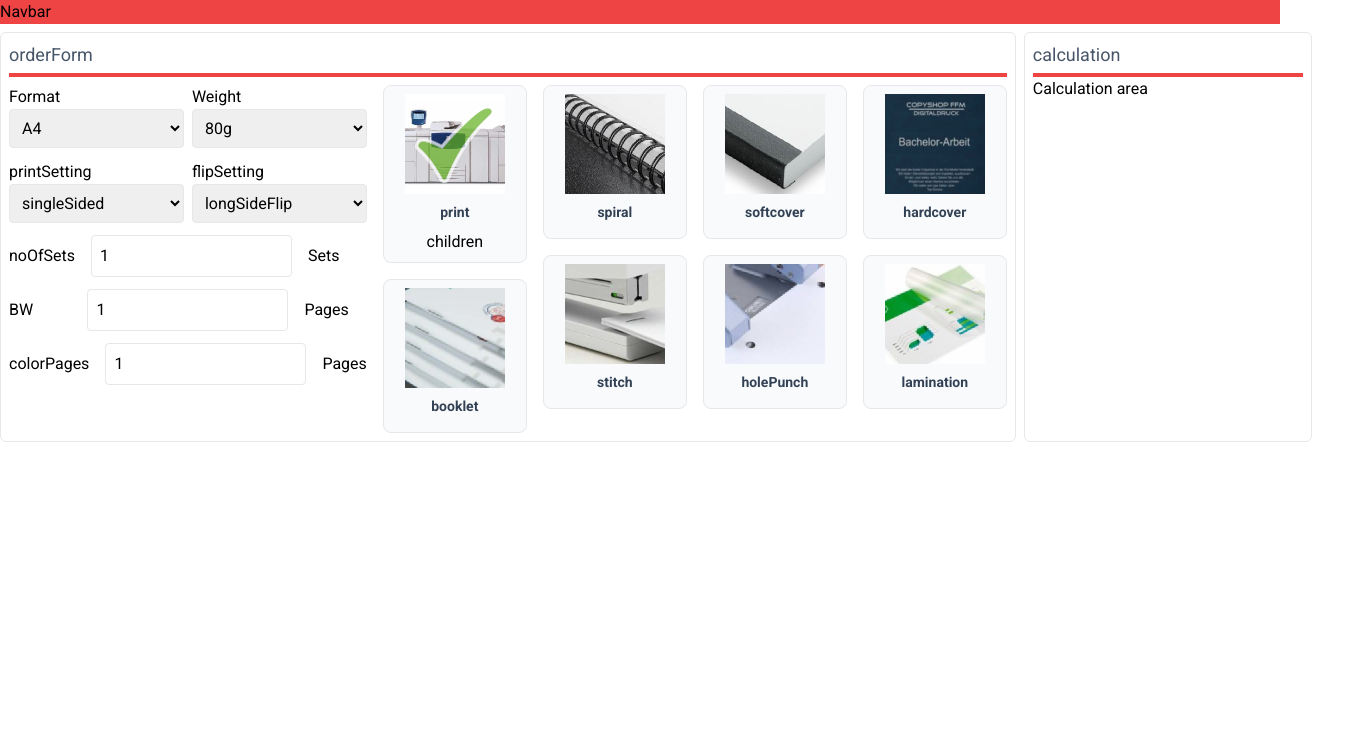
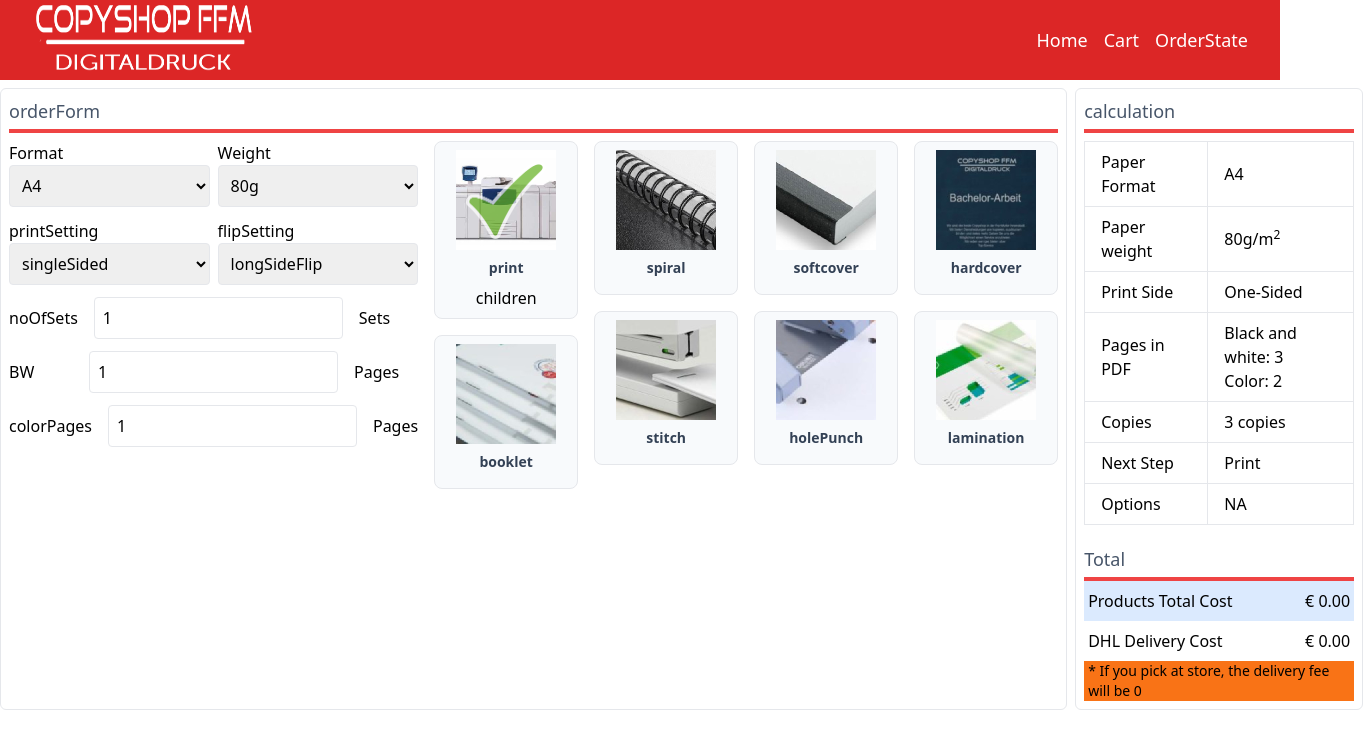
Before and after one commit to Fair-Technology/CopyshopFFM-ReactJS, a React (Vite) app: page / in a window 1280 px wide. Shown: the top 748 px of the page, 1363 px wide, since content can reach past the window. Built offline with nearby package versions, Linux system fonts and the light colour scheme.

Commit message:
Nav component added
Move nav to component in App.tsx

Move component folder under source

new-branch and correct some error in Nav

COP-5: calulation part

```diff
--- a/src/App.tsx
+++ b/src/App.tsx
@@ -1,5 +1,5 @@
 import ContentArea from "./components/contentArea";
-import "./App.css";
+import Navbar from "./components/Navbar";
 
 function App() {
   return (
@@ -11,7 +11,3 @@ function App() {
 }
 
 export default App;
-
-const Navbar = () => {
-  return <div className="bg-red-500">Navbar</div>;
-};
--- a/src/components/Navbar.tsx
+++ b/src/components/Navbar.tsx
@@ -1,6 +1,8 @@
+import logoImg from '../assets/Copyshop-FFM-Logo_img.png'
+
 const Navbar = () => {
   return (
-    <div className="container bg-red-500 mx-auto flex justify-between items-center h-20">
+    <div className="container bg-red-600 mx-auto flex justify-between items-center h-20">
       <Logo />
       <NavList />
     </div>
@@ -11,22 +13,21 @@ const Navbar = () => {
 export default Navbar
 
 const Logo = () => {
-  return <div className="pl-20">Logo img here</div>
+  return <div className="pl-8 w-64 h-24 ">
+    <img className="w-64 h-24 " src={logoImg} alt="Logo" />
+  </div>
 
  }
 
 const NavList = () => {
   return (
-    <ul className="flex space-x-3 pr-20">
-    <NavListItem page ='Home'/>
+    <ul className="flex gap-4 pr-8 text-lg text-white">
+    <NavListItem page ='Home' />
     <NavListItem page ='Cart'/>
     <NavListItem page ='OrderState'/>
     </ul>
   )
-
- }
-
-
- const NavListItem = (props:{page:String,}) =>{
-  return (<li>{props.page}</li>)
 }
+ const NavListItem = ({page}:{page:string}) =>{
+  return (<li>{page}</li>)
+}
--- a/src/components/calculationArea.tsx
+++ b/src/components/calculationArea.tsx
@@ -1,7 +1,82 @@
-import React from "react";
+import Heading from "./heading";
 
 const CalculationArea = () => {
-  return <div>Calculation area</div>;
+  return <div>
+    <FormInfoList />
+
+    <div className="pt-3">
+      <Heading text="Total" />
+      <CostSum />
+    </div>
+
+  </div>;
 };
 
 export default CalculationArea;
+
+const FormInfoList = () => {
+  return <div className="py-2">
+    <table className="min-w-full bg-white border border-gray-200">
+      <tbody>
+        <tr>
+          <td className="py-2 px-4 border-b border-gray-200">Paper Format</td>
+          <td className="py-2 px-4 border-b border-l border-gray-200">A4</td>
+        </tr>
+        <tr>
+          <td className="py-2 px-4 border-b border-gray-200">Paper weight</td>
+          <td className="py-2 px-4 border-b border-l border-gray-200">80g/m<sup>2</sup></td>
+        </tr>
+        <tr>
+          <td className="py-2 px-4 border-b border-gray-200">Print Side</td>
+          <td className="py-2 px-4 border-b border-l border-gray-200">One-Sided</td>
+        </tr>
+        <tr>
+          <td className="py-2 px-4 border-b border-gray-200">Pages in PDF</td>
+          <td className="py-2 px-4 border-b border-l border-gray-200">
+            <div>Black and white: 3</div>
+            <div>Color: 2</div>
+          </td>
+        </tr>
+        <tr>
+          <td className="py-2 px-4 border-b border-gray-200">Copies</td>
+          <td className="py-2 px-4 border-b border-l border-gray-200">3 copies</td>
+        </tr>
+        <tr>
+          <td className="py-2 px-4 border-b border-gray-200">Next Step</td>
+          <td className="py-2 px-4 border-b border-l border-gray-200">Print</td>
+        </tr>
+        <tr>
+          <td className="py-2 px-4 border-b border-gray-200">Options</td>
+          <td className="py-2 px-4 border-b border-l border-gray-200">NA</td>
+        </tr>
+      </tbody>
+    </table>
+  </div>
+
+ }
+
+ const CostSum =()=>{
+  return <div>
+    <div className="min-w-full bg-blue-100">
+      <div className="flex justify-between gap-6">
+        <div className="py-2 pl-1">Products Total Cost</div>
+        <div className="py-2 pr-1">&euro; 0.00</div>
+      </div>
+    </div>
+    <div className="min-w-full">
+      <div className="flex justify-between gap-6">
+        <div className="py-2 pl-1">DHL Delivery Cost</div>
+        <div className="py-2 pr-1">&euro; 0.00 </div>
+      </div>
+      {/* <div className="flex justify-between gap-6">
+        <div>
+        DHL Delivery Fee:
+        </div>
+        <div>
+        &euro; 0.00
+        </div>
+      </div> */}
+      <div className="bg-orange-500 text-sm px-1">* If you pick at store, the delivery fee will be 0</div>
+    </div>
+  </div>
+ }
```
Also changed, not shown: src/assets/Copyshop-FFM-Logo_img.png (added).
